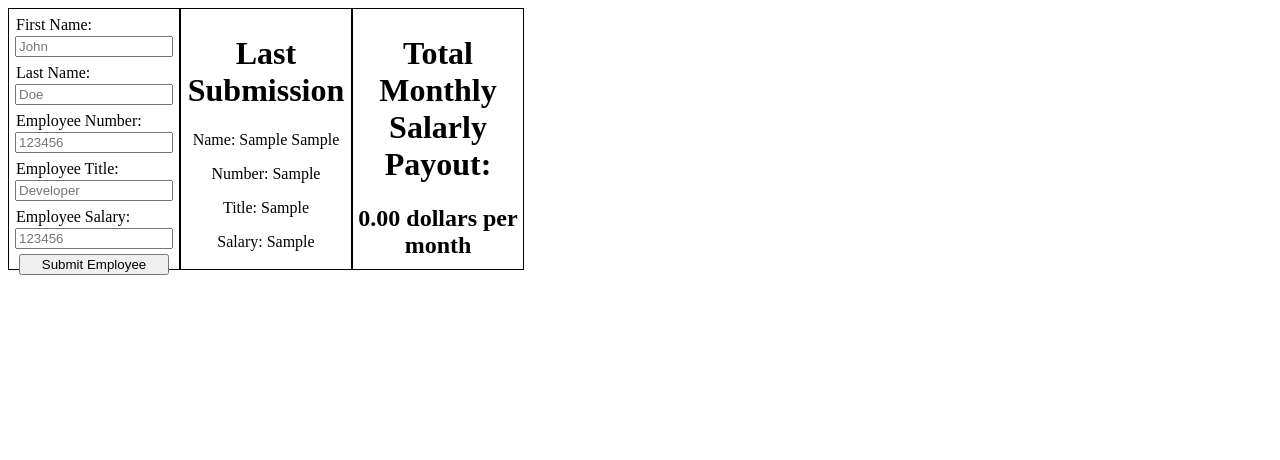
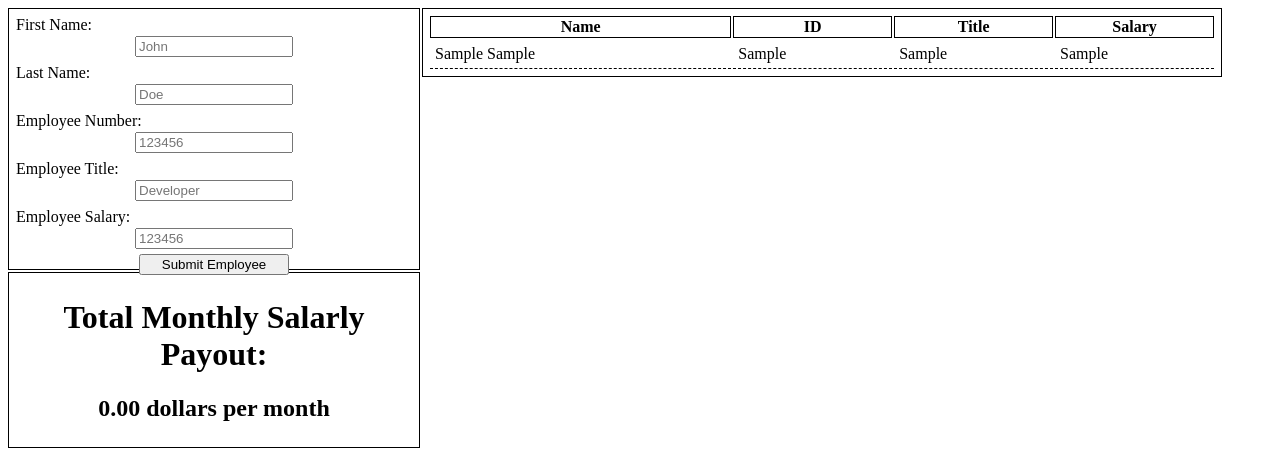
Before and after one commit to DoctorHowser/Weekend_Project_1, a plain HTML site: page index.html in a window 1280 px wide. Both pictures are taken after typing "Sample", "Sample", "Sample", "Sample", "Sample" into the empty fields and a click on the input "Submit Employee". Drawn offline with nearby package versions, Linux system fonts and the light colour scheme.

Commit message:
fix logic, layout, style

```diff
--- a/app.js
+++ b/app.js
@@ -39,13 +39,13 @@ $(document).ready(function(){
 });
 
 function addInfo(employee){
-	$("#employeeContainer").append("<div class='employee'></div>");
-	var $el = $("#employeeContainer").children().last();
+	$("#employeeContainer").append("<tr class='employee'></tr>");
+	var $el = $("#employeeContainer").children().find("tr").last();
 
-	$el.append("<p> Name: " + employee.employeeFirst + " " + employee.employeeLast + "</p>");
-	$el.append("<p> Number: " + employee.employeeNumber + "</p>");
-	$el.append("<p> Title: " + employee.employeeTitle + "</p>");
-	$el.append("<p> Salary: " + employee.employeeSalary + "</p>");
+	$el.append("<td>" + employee.employeeFirst + " " + employee.employeeLast + "</td>");
+	$el.append("<td>" + employee.employeeNumber + "</td>");
+	$el.append("<td>" + employee.employeeTitle + "</td>");
+	$el.append("<td>" + employee.employeeSalary + "</td>");
 }
 function addSalary(dollar){
 		$("#lastSubmit").text(dollar + " dollars per month");
--- a/index.html
+++ b/index.html
@@ -23,9 +23,18 @@
 		</form>
 	</div>
 
-	<div id="employeeContainer">
-		<h1>Last Submission</h1>
-	</div>
+	<table id="employeeContainer">
+		<thead>
+			<tr>
+				<th>Name</th>
+				<th>ID</th>
+				<th>Title</th>
+				<th>Salary</th>
+			</tr>
+		</thead>
+		<tbody>
+		</tbody>
+	</table>
 	<div id="salaryContainer">
 		<h1>Total Monthly Salarly Payout:</h1>
 		<h2 id="lastSubmit"></h2>
--- a/style.css
+++ b/style.css
@@ -1,12 +1,33 @@
 h1,h2, p {
 	text-align: center;
 }
-#submission, #salaryContainer, #employeeContainer {
+#submission, #employeeContainer {
 	float: left;
 	border: 1px solid black;
-	width: 160px;
+	width: 400px;
 	height: 250px;
-	margin: 0 auto 0 auto;
+	margin: 0 2px 2px auto;
+	padding: 5px 5px 5px 5px;
+}
+#employeeContainer {
+	width: 800px;
+	height: auto;
+}
+#salaryContainer {
+	clear: both;
+	border: 1px solid black;
+	width: 400px;
+	height: auto;
+	margin: 2px auto 0 0;
+	padding: 5px 5px 5px 5px;
+}
+th{
+	border: solid 1px black;
+}
+
+td {
+	border-bottom: dashed 1px black;
+	height: 15px;
 	padding: 5px 5px 5px 5px;
 }
 
```
